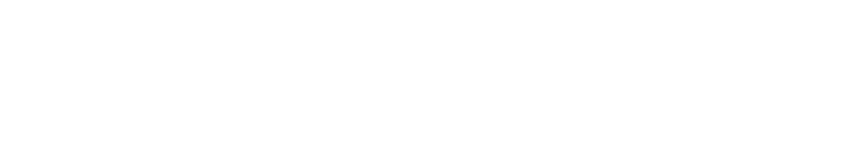
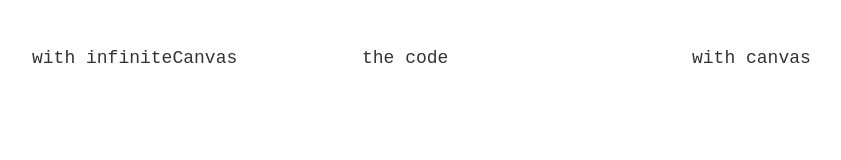
Before and after one commit to emilefokkema/infinite-canvas-old, a website: page index.html in a window 1280 px wide. Shown: the whole page, without its empty margins (16-857 px from the left). Drawn offline with Linux system fonts and the light colour scheme.

Commit message:
add a table header

```diff
--- a/index.html
+++ b/index.html
@@ -6,8 +6,14 @@
 			display: inline-flex;
 			width:100%;
 		}
+		.head {
+			font-family: monospace;
+			font-size: 18px;
+			color:#333;
+		}
 		.example .part{
-			padding: 20px;
+			padding: 40px;
+			width:250px;
 		}
 		.part canvas{
 			width:250px;
@@ -16,7 +22,7 @@
 		}
 		.part .code{
 			background-color: #eee;
-			width:300px;
+			width:250px;
 			white-space: pre;
 			overflow-x: auto;
 			padding: 20px;
@@ -26,6 +32,11 @@
 	</style>
 </head>
 <body>
+<div class="example head">
+	<div class="part">with infiniteCanvas</div>
+	<div class="part">the code</div>
+	<div class="part">with canvas</div>
+</div>
 <script type="text/template" id="example">
 	<div class="example">
 		<div class="part"><canvas id="1"></canvas></div>
```
Also changed, not shown: test-canvas.js (line endings or trailing spaces).
